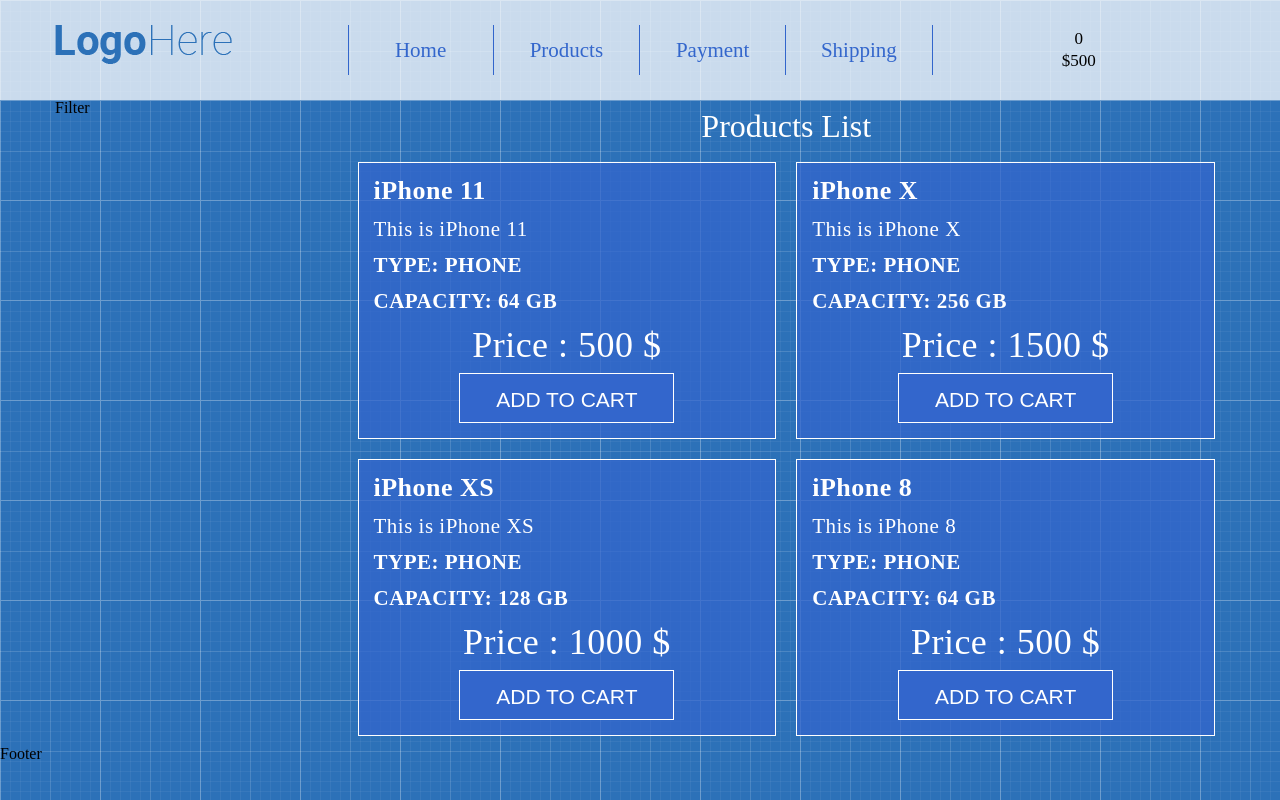
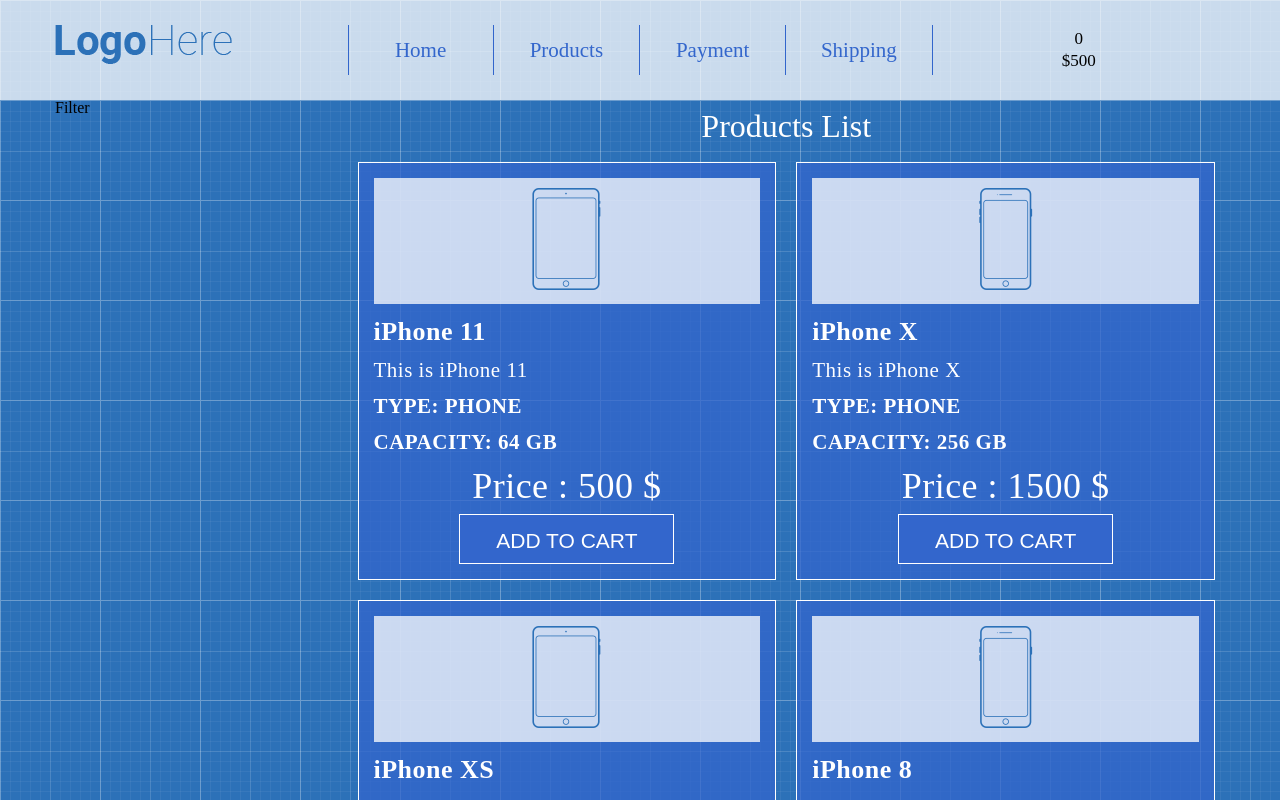
Before and after one commit to vasKenobi/shopReact, a React (Create React App) app: page / in a window 1280 px wide. Shown: the top 800 px of the page. Built offline with nearby package versions, Linux system fonts and the light colour scheme.

Commit message:
added images

```diff
--- a/src/App/Main/Products/ProductListItem.css
+++ b/src/App/Main/Products/ProductListItem.css
@@ -43,3 +43,10 @@
     text-align: center;
     margin: 10px 0;
 }
+
+.product-image {
+    background-color: rgba(255,255,255,0.75);
+    text-align: center;
+    padding: 10px 0 ;
+    margin-bottom: 15px;
+}
--- a/src/App/Main/Products/ProductListItem.js
+++ b/src/App/Main/Products/ProductListItem.js
@@ -4,6 +4,9 @@ import './ProductListItem.css'
 const ProductListItem = (props) => {
     return (
         <div className="product-list-item">
+            <div className="product-image">
+                <img src={props.image} alt=""/>
+            </div>
             <div className="product-title">{props.name}</div>
             <div className="product-description">{props.description}</div>
             <div className="product-features">Type: {props.type}</div>
--- a/src/App/Main/Products/ProductsList.js
+++ b/src/App/Main/Products/ProductsList.js
@@ -16,6 +16,7 @@ const ProductsList = () => {
                                 capacity={product.capacity}
                                 type={product.type}
                                 price={product.price}
+                                image={product.image}
                             />
                         </div>
                     ))
--- a/src/App/Main/Products/products.js
+++ b/src/App/Main/Products/products.js
@@ -6,6 +6,7 @@ const products = [
         capacity:"64",
         type:"phone",
         price:"500",
+        image:"/images/ipad.png"
     },
     {
         id:2,
@@ -14,6 +15,7 @@ const products = [
         capacity:"256",
         type:"phone",
         price:"1500",
+        image:"/images/iphone.png"
     },
     {
         id:3,
@@ -22,6 +24,7 @@ const products = [
         capacity:"128",
         type:"phone",
         price:"1000",
+        image:"/images/ipad.png"
     },
     {
         id:4,
@@ -30,6 +33,7 @@ const products = [
         capacity:"64",
         type:"phone",
         price:"500",
+        image:"/images/iphone.png"
     },
 ]
 
```
Also changed, not shown: public/images/ipad.png (added), public/images/iphone.png (added).
